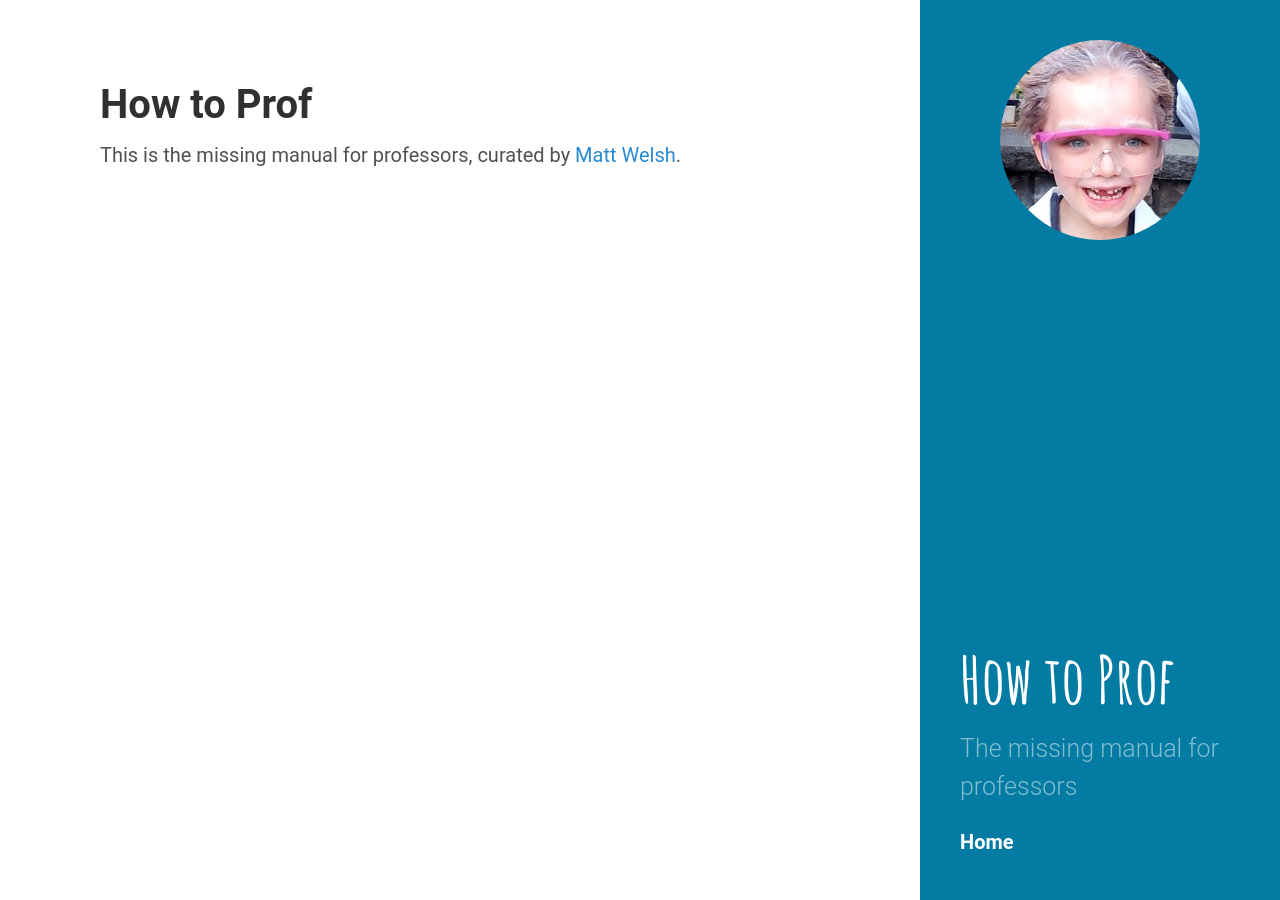
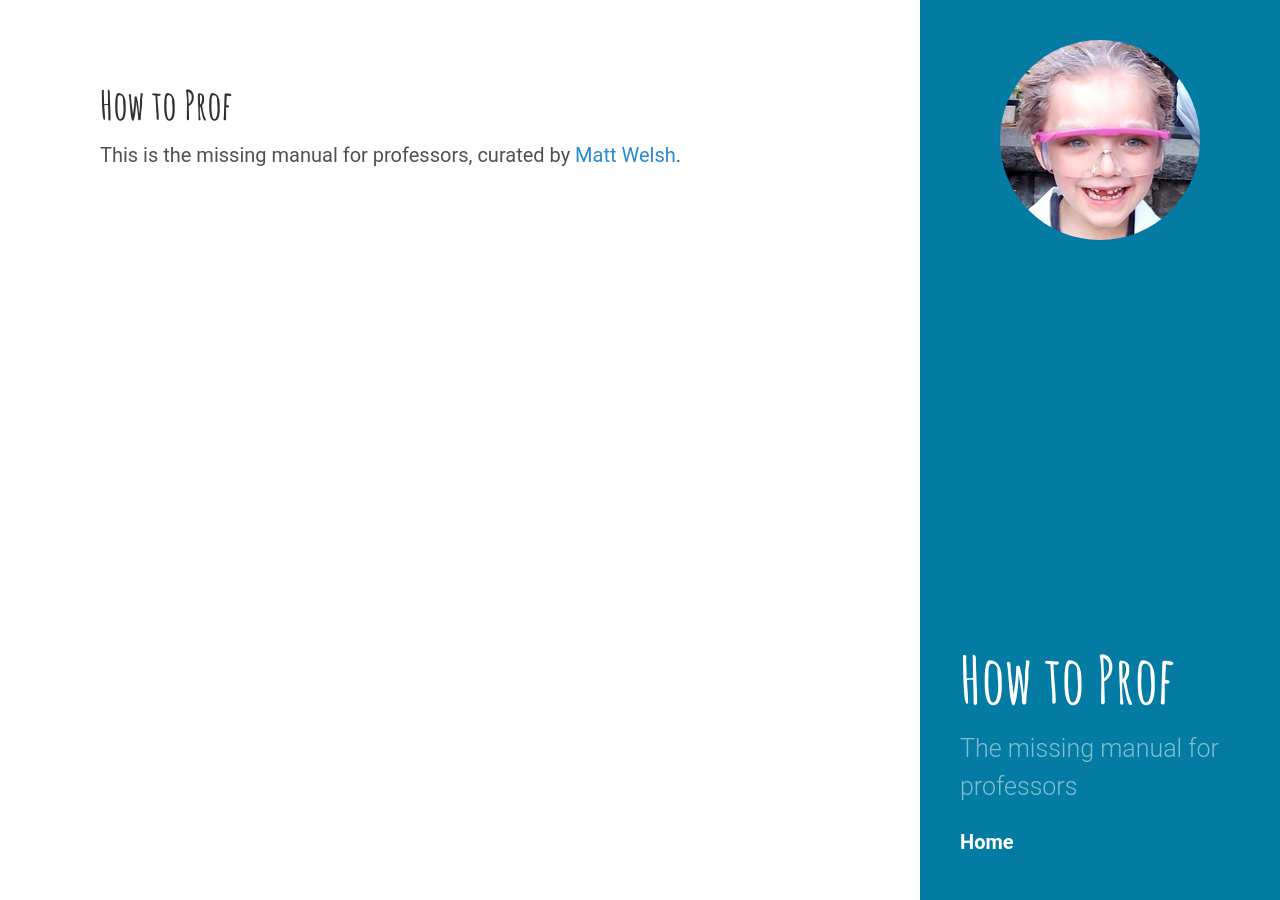
Before and after one commit to mdwelsh/howtoprof, a Jekyll site: the page built from index.md, in a window 1280 px wide. Built offline with Jekyll 4.4.1, drawn with Linux system fonts in a browser that asks for light colours.

Commit message:
Update hyde.css

```diff
--- a/public/css/hyde.css
+++ b/public/css/hyde.css
@@ -34,6 +34,10 @@
 html {
   font-family: "Roboto", Helvetica, Arial, sans-serif;
 }
+h1 {
+  font-family: 'Amatic SC', cursive;
+}
+
 @media (min-width: 48em) {
   html {
     font-size: 16px;
```
